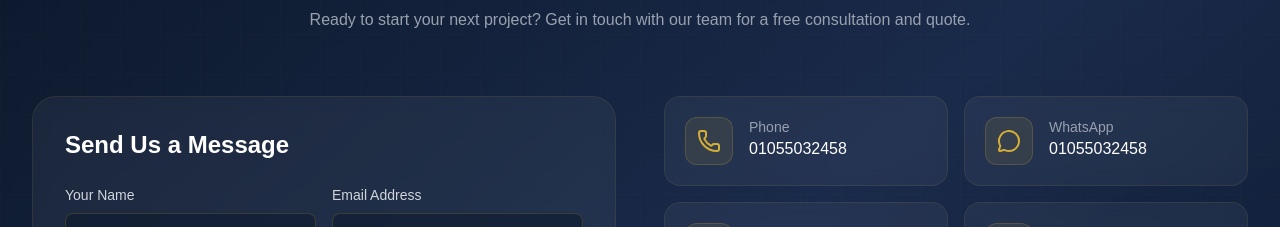
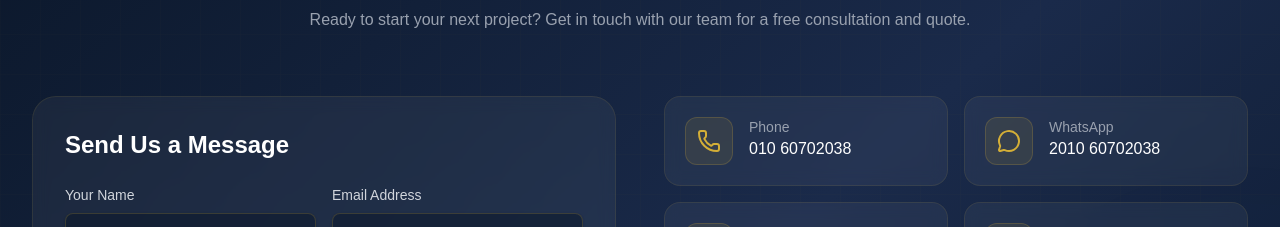
Before and after one commit to versaycompany1-collab/Versay-Company, a Next.js app: page / in a window 1280 px wide. Shown: the part 6080-6307 px from the top of the page. Built offline with nearby package versions, Linux system fonts and the light colour scheme.

Commit message:
Update Contact.tsx

```diff
--- a/src/components/sections/Contact.tsx
+++ b/src/components/sections/Contact.tsx
@@ -19,14 +19,14 @@ const contactInfo = [
     {
         icon: Phone,
         title: "Phone",
-        value: "01055032458",
-        link: "tel:01055032458",
+        value: "010 60702038",
+        link: "tel:2010 60702038",
     },
     {
         icon: MessageCircle,
         title: "WhatsApp",
-        value: "01055032458",
-        link: "https://wa.me/201055032458",
+        value: "2010 60702038",
+        link: "https://wa.me/2010 60702038",
     },
     {
         icon: Mail,
```
